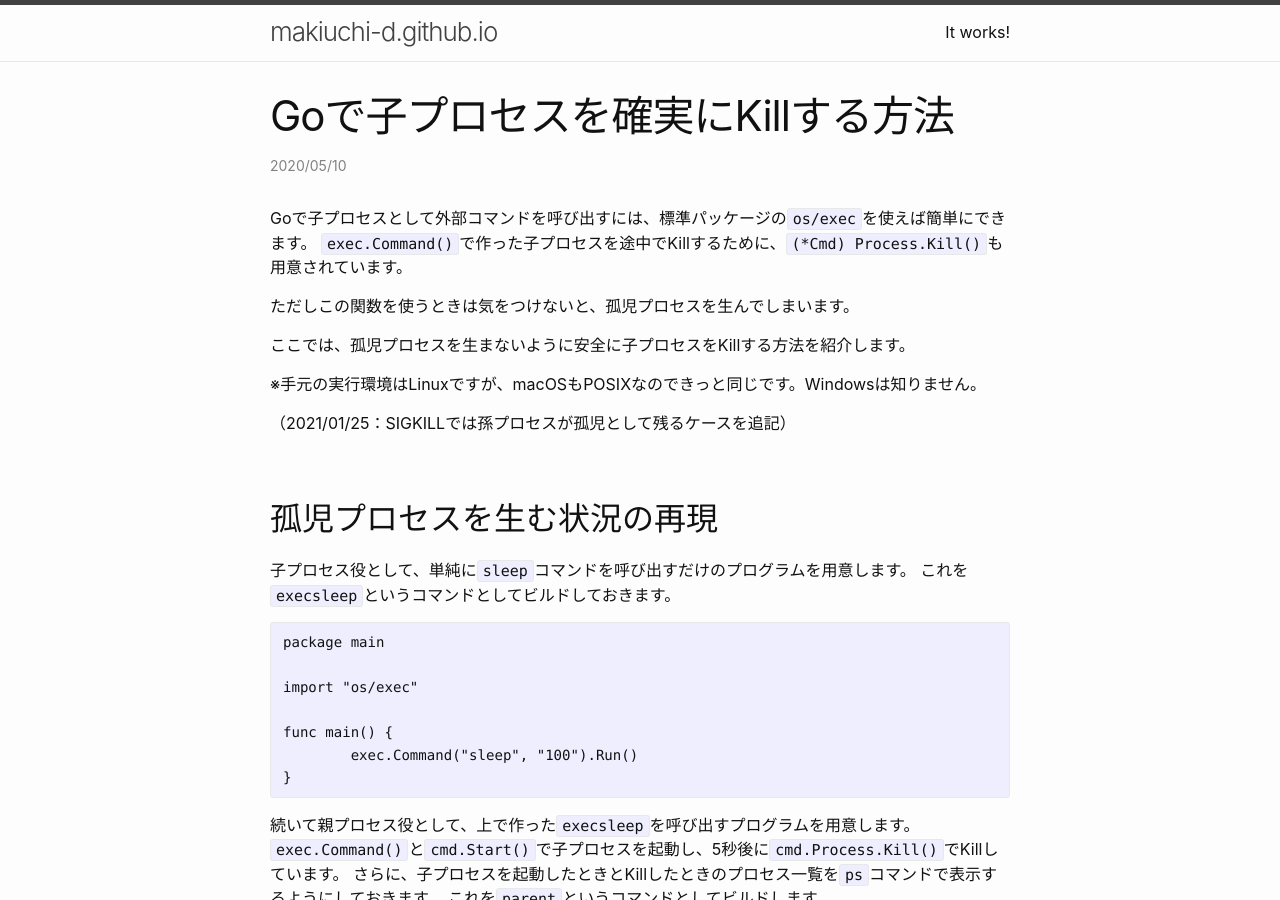
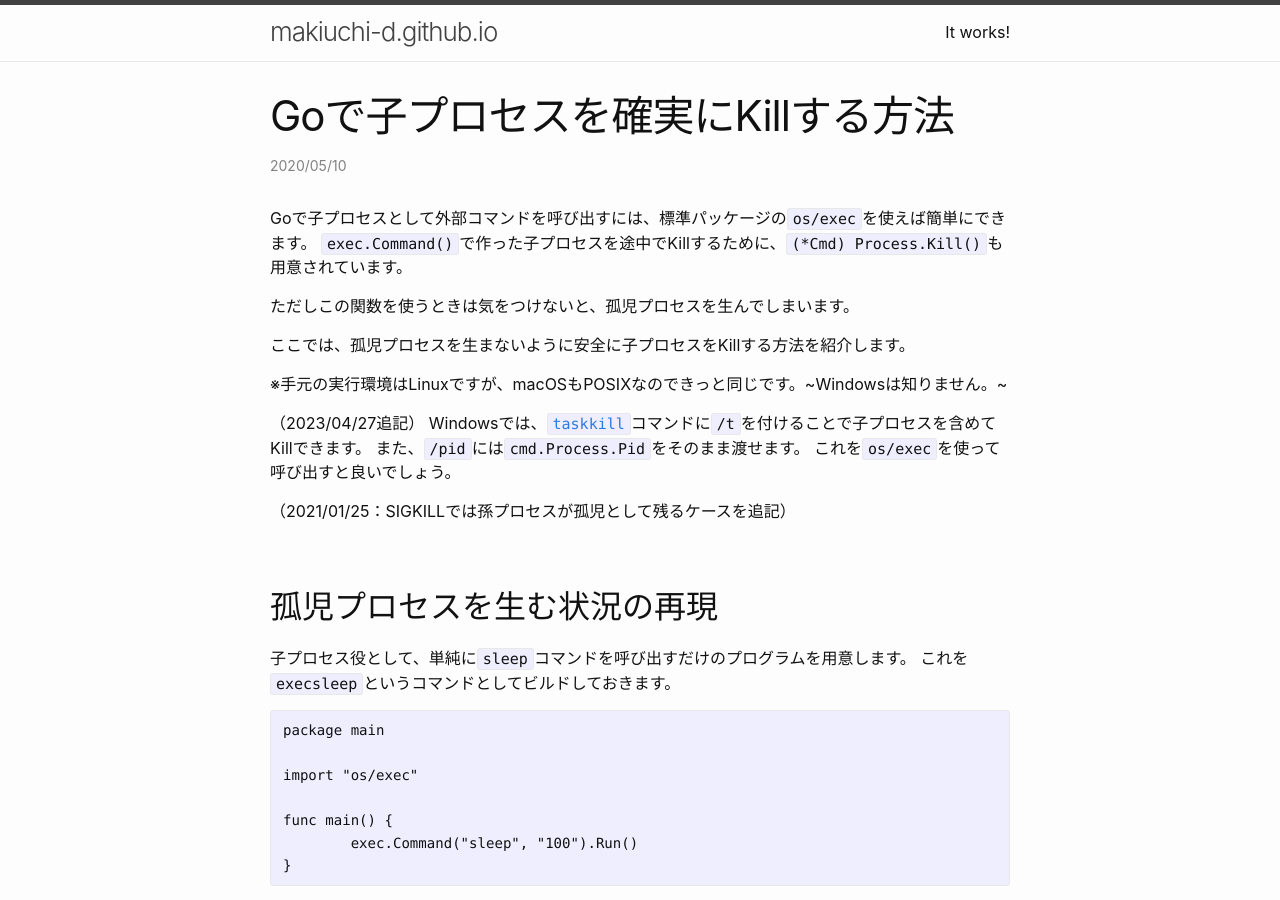
Before and after one commit to makiuchi-d/makiuchi-d.github.io, a Jekyll site: the page built from _posts/2020-05-10-go-kill-child-process.ja.md, in a window 1280 px wide and 900 px high. Built offline with Jekyll 4.4.1, drawn with Linux system fonts in a browser that asks for light colours.

Commit message:
windowsではtaskkillコマンドを使う

```diff
--- a/_posts/2020-05-10-go-kill-child-process.ja.md
+++ b/_posts/2020-05-10-go-kill-child-process.ja.md
@@ -10,7 +10,12 @@ Goで子プロセスとして外部コマンドを呼び出すには、標準パ
 
 ここでは、孤児プロセスを生まないように安全に子プロセスをKillする方法を紹介します。
 
-※手元の実行環境はLinuxですが、macOSもPOSIXなのできっと同じです。Windowsは知りません。
+※手元の実行環境はLinuxですが、macOSもPOSIXなのできっと同じです。~Windowsは知りません。~
+
+（2023/04/27追記）
+Windowsでは、[`taskkill`](https://learn.microsoft.com/ja-jp/windows-server/administration/windows-commands/taskkill)コマンドに`/t`を付けることで子プロセスを含めてKillできます。
+また、`/pid`には`cmd.Process.Pid`をそのまま渡せます。
+これを`os/exec`を使って呼び出すと良いでしょう。
 
 （2021/01/25：SIGKILLでは孫プロセスが孤児として残るケースを追記）
 
```
